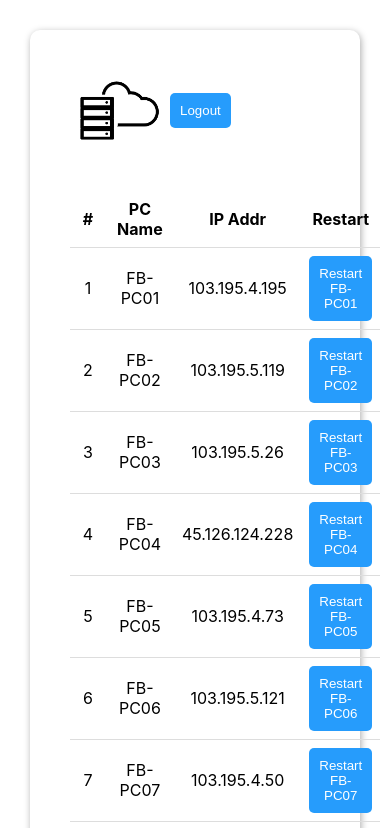
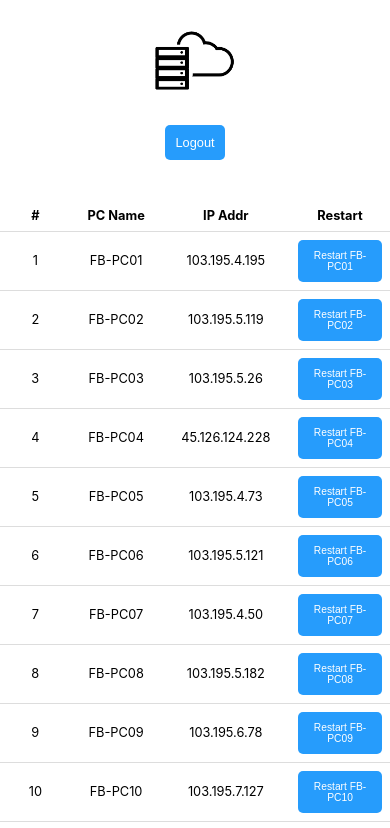
Before and after one commit to AtitCh/restart_react, a React (Create React App) app in the folder restart_server/: page / in a window 390 px wide. Shown: the top 828 px of the page. Built offline with nearby package versions, Linux system fonts and the light colour scheme; sample sign-in values are in the browser's storage.

Commit message:
commit by pak

```diff
--- a/restart_server/src/components/Modal/style.css
+++ b/restart_server/src/components/Modal/style.css
@@ -1,3 +1,10 @@
+@media screen and (max-width: 480px) {
+  .container-modal{
+    width: 85% !important;
+  }
+  }
+
+
 .modal {
   position: fixed;
   display: flex;
@@ -17,6 +24,7 @@
   background: white;
   border-radius: 5px;
   padding: 20px;
+  width: 25%;
   transition: 1s;
 }
 .modal-row {
@@ -33,20 +41,22 @@
 }
 
 .modal-btn-no {
-  background-color: rgb(165, 54, 54);
+  background-color: rgb(122, 122, 122);
   width: 45%;
+  padding: 15px 0;
+  color: black;
 }
 .modal-btn-yes {
-  background-color: rgb(34, 112, 69);
+  background: rgb(38, 156, 252);
   width: 45%;
+  padding: 15px 0;
 }
 .modal-btn-no:hover {
-  background: rgb(165, 54, 60);
-  width: 45%;
+  background-color: rgb(110, 110, 110);
+  color: white;
   cursor: pointer;
 }
 .modal-btn-yes:hover {
-  background: rgb(34, 112, 98);
-  width: 45%;
+  background: rgb(23, 138, 233);
   cursor: pointer;
 }
--- a/restart_server/src/pages/Dashboard/index.js
+++ b/restart_server/src/pages/Dashboard/index.js
@@ -136,7 +136,7 @@ const Dashboard = () => {
     setTimeout(() => {
       btn.disabled = false;
       btn.innerText = `Restart ${state.v.name}`;
-    }, 10000);
+    }, 50000);
   };
 
   return (
@@ -147,6 +147,8 @@ const Dashboard = () => {
           <div className="container">
             <div className="logo">
               <img src={logo} className="logo-login" alt="" />
+            </div>
+            <div className="logo">
               <button onClick={handleLogout}>Logout</button>
             </div>
             <div className="table">
--- a/restart_server/src/pages/Dashboard/style.css
+++ b/restart_server/src/pages/Dashboard/style.css
@@ -1,3 +1,22 @@
+@media screen and (max-width: 480px) {
+
+.container{
+  padding: 0 !important;
+  margin: 0 !important;
+  box-shadow: none !important;
+}
+.logo{
+text-align: center !important;
+}
+th,
+td{
+  font-size: 80% !important;
+}
+button{
+  font-size: 80% !important;
+}
+
+}
 .body {
   background: #f1f1f1;
   font-family: "Prompt", sans-serif;
@@ -15,14 +34,13 @@
   width: 150px;
 }
 .logo {
-  display: flex;
-  flex-direction: row;
-  justify-content: flex-start;
-  align-items: center;
+  margin: 20px;
+  text-align: center !important;
 }
 table {
   border-collapse: collapse;
   width: 100%;
+  margin: 0 auto;
   margin-top: 40px;
 }
 
@@ -32,6 +50,7 @@ td {
   text-align: left;
   border-bottom: 1px solid #ddd;
   text-align: center;
+  width: 200px;
 }
 .table {
   width: 100%;
@@ -46,6 +65,7 @@ button {
   border: none;
   padding: 10px;
   border-radius: 5px;
+  font-size: 1.2em;
 }
 button:hover {
   background: rgb(23, 138, 233);
--- a/restart_server/src/pages/Login/index.js
+++ b/restart_server/src/pages/Login/index.js
@@ -36,9 +36,13 @@ const Login = () => {
       setErr(true);
       return;
     }
+
+
   };
 
   return (
+    <form>
+
     <div className="container-Login">
       <div className="br-div"></div>
       <div className="body-login">
@@ -85,6 +89,8 @@ const Login = () => {
         </div>
       </div>
     </div>
+
+    </form>
   );
 };
 
--- a/restart_server/src/pages/Login/style.css
+++ b/restart_server/src/pages/Login/style.css
@@ -1,3 +1,15 @@
+@media screen and (max-width: 480px) {
+  body {
+
+  }
+  .input-login {
+    width: 100% !important;
+    padding: 0;
+    background: white;
+  }
+
+}
+
 .container-Login {
   background: linear-gradient(90deg, rgba(2, 0, 36, 1) 0%, rgba(9, 9, 121, 1) 0%, rgba(0, 212, 255, 1) 100%);
   height: 100vh;
@@ -47,10 +59,11 @@
   font-size: 1.2em;
 }
 .container-input-login {
-  background-color: rgba(0, 0, 0, 0.1);
-  border-radius: 10px;
+  /* background-color: rgba(0, 0, 0, 0.1); */
+  /* border-radius: 10px; */
+  /* background: #f1f1f1; */
+  text-align: center;
   margin: 25px 0;
-  display: flex;
 }
 .icon-input {
   justify-content: center;
@@ -60,15 +73,19 @@
   color: white;
 }
 .input-login {
-  padding: 15px 20px;
-  background: none;
+  padding: 15px 0px;
+  text-align: center;
+  background-color: rgba(0, 0, 0, 0.1);
   border: none;
-  width: 420px;
+  /* width: 460px; */
+  width: 100%;
+  border-radius: 10px;
   font-size: 0.85em;
   color: white;
 }
 .input-login:focus {
   outline: none;
+  /* background: none; */
 }
 
 .fa-user,
```
